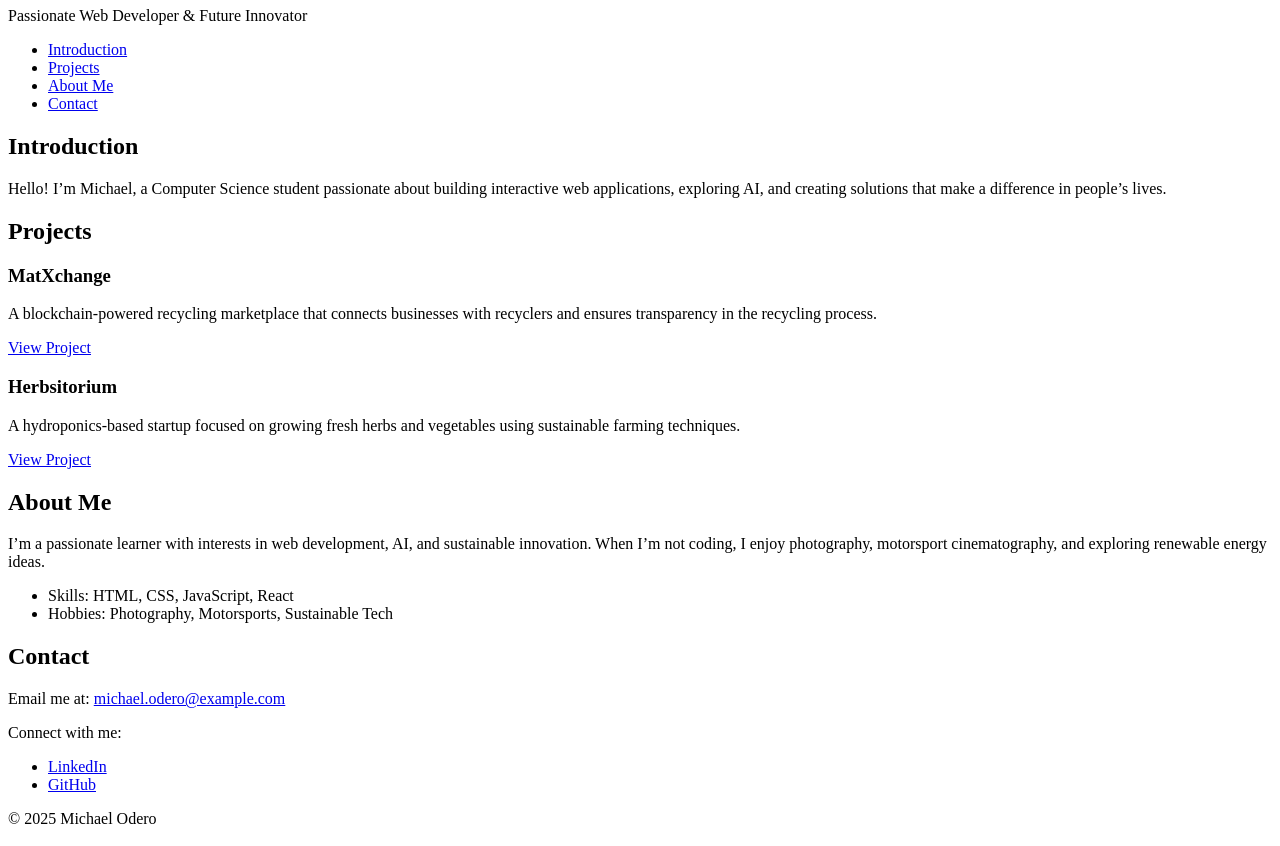
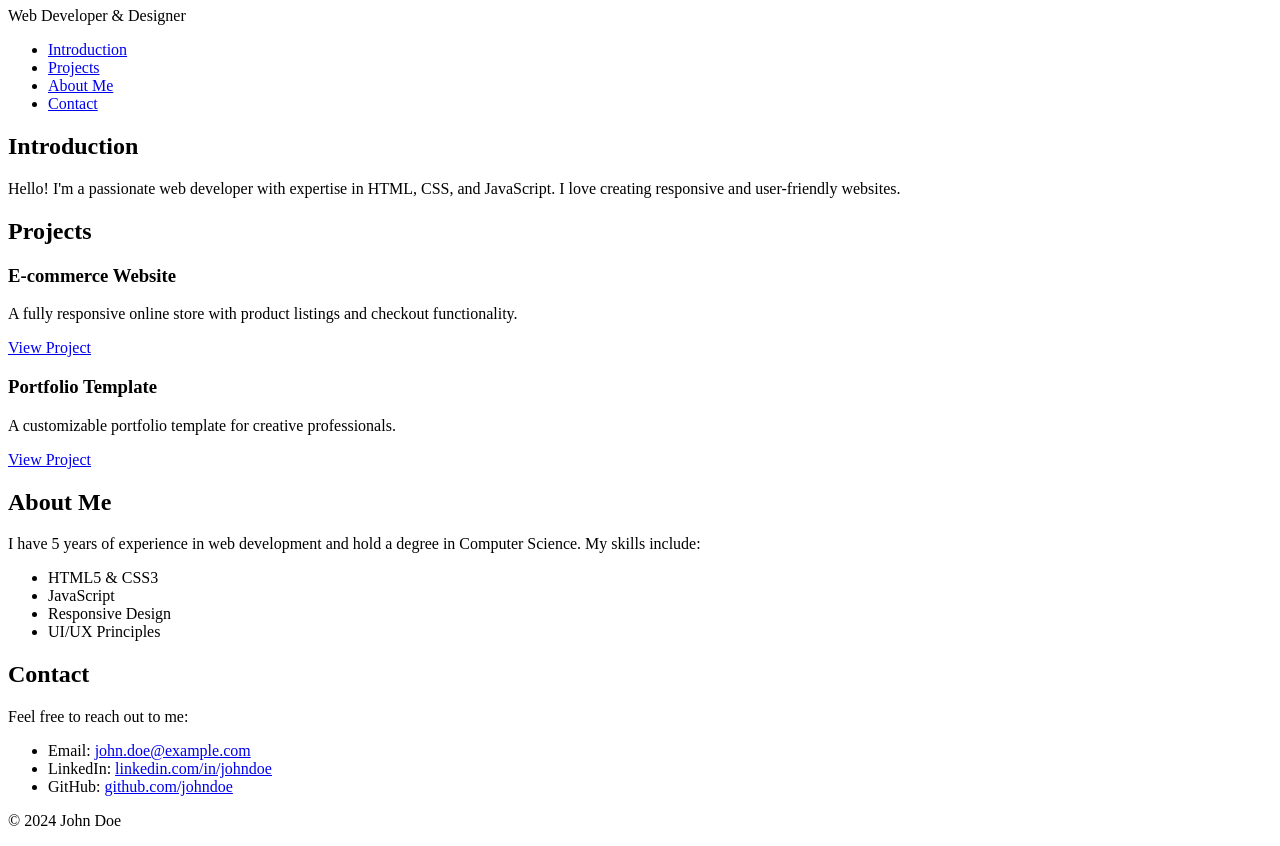
Before and after one commit to haystarkk/My_First_Portfolio, a plain HTML site: page html_basic/index.html in a window 1280 px wide. Shown: the part 73-919 px from the top of the page. Drawn offline with Linux system fonts and the light colour scheme.

Commit message:
Update index.html

```diff
--- a/html_basic/index.html
+++ b/html_basic/index.html
@@ -2,12 +2,12 @@
 <html lang="en">
 <head>
     <meta charset="utf-8">
-    <title>Michael Odero - Personal Portfolio</title>
+    <title>John Doe - Personal Portfolio</title>
 </head>
 <body>
     <header>
-        <h1>Michael Odero</h1>
-        <p>Passionate Web Developer & Future Innovator</p>
+        <h1>John Doe</h1>
+        <p>Web Developer & Designer</p>
     </header>
 
     <nav>
@@ -21,44 +21,46 @@
 
     <section id="introduction">
         <h2>Introduction</h2>
-        <p>Hello! I’m Michael, a Computer Science student passionate about building interactive web applications, exploring AI, and creating solutions that make a difference in people’s lives.</p>
+        <p>Hello! I'm a passionate web developer with expertise in HTML, CSS, and JavaScript. I love creating responsive and user-friendly websites.</p>
     </section>
 
     <section id="projects">
         <h2>Projects</h2>
         <article class="project">
-            <h3>MatXchange</h3>
-            <p>A blockchain-powered recycling marketplace that connects businesses with recyclers and ensures transparency in the recycling process.</p>
-            <a href="https://github.com/MichaelOdero/MatXchange" target="_blank">View Project</a>
+            <h3>E-commerce Website</h3>
+            <p>A fully responsive online store with product listings and checkout functionality.</p>
+            <a href="https://example.com/project1" target="_blank">View Project</a>
         </article>
         <article class="project">
-            <h3>Herbsitorium</h3>
-            <p>A hydroponics-based startup focused on growing fresh herbs and vegetables using sustainable farming techniques.</p>
-            <a href="https://github.com/MichaelOdero/Herbsitorium" target="_blank">View Project</a>
+            <h3>Portfolio Template</h3>
+            <p>A customizable portfolio template for creative professionals.</p>
+            <a href="https://example.com/project2" target="_blank">View Project</a>
         </article>
     </section>
 
     <section id="about">
         <h2>About Me</h2>
-        <p>I’m a passionate learner with interests in web development, AI, and sustainable innovation. When I’m not coding, I enjoy photography, motorsport cinematography, and exploring renewable energy ideas.</p>
+        <p>I have 5 years of experience in web development and hold a degree in Computer Science. My skills include:</p>
         <ul>
-            <li>Skills: HTML, CSS, JavaScript, React</li>
-            <li>Hobbies: Photography, Motorsports, Sustainable Tech</li>
+            <li>HTML5 & CSS3</li>
+            <li>JavaScript</li>
+            <li>Responsive Design</li>
+            <li>UI/UX Principles</li>
         </ul>
     </section>
 
     <section id="contact">
         <h2>Contact</h2>
-        <p>Email me at: <a href="mailto:michael.odero@example.com">michael.odero@example.com</a></p>
-        <p>Connect with me:</p>
+        <p>Feel free to reach out to me:</p>
         <ul>
-            <li><a href="https://www.linkedin.com/in/michaelodero" target="_blank">LinkedIn</a></li>
-            <li><a href="https://github.com/MichaelOdero" target="_blank">GitHub</a></li>
+            <li>Email: <a href="mailto:john.doe@example.com">john.doe@example.com</a></li>
+            <li>LinkedIn: <a href="https://linkedin.com/in/johndoe" target="_blank">linkedin.com/in/johndoe</a></li>
+            <li>GitHub: <a href="https://github.com/johndoe" target="_blank">github.com/johndoe</a></li>
         </ul>
     </section>
 
     <footer>
-        <p>&copy; 2025 Michael Odero</p>
+        <p>&copy; 2024 John Doe</p>
     </footer>
 </body>
 </html>
```
